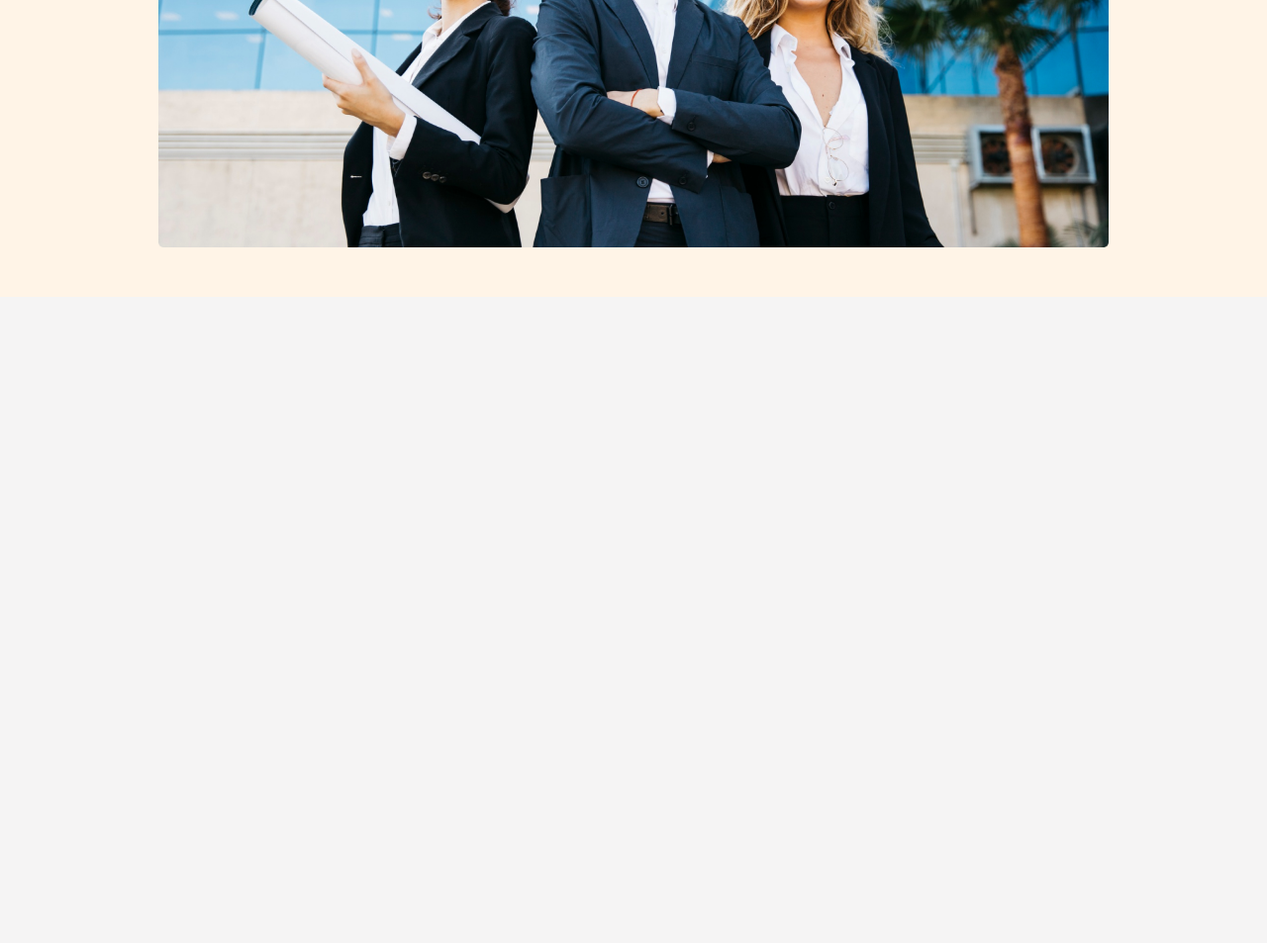
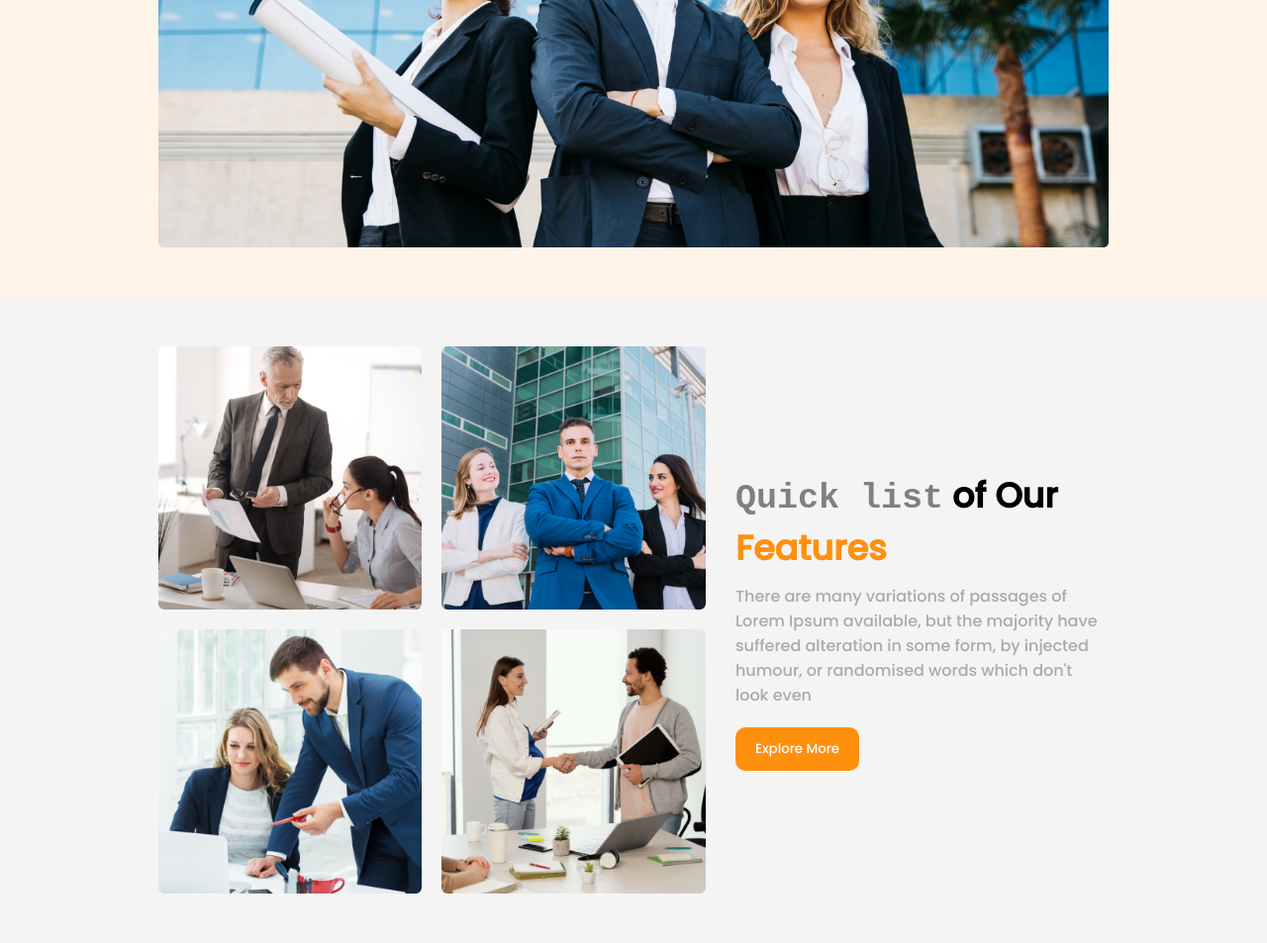
Before and after one commit to Sayemhaque/G3-Architects, a plain HTML site: page index.html in a window 1280 px wide. Shown: the part 675-1628 px from the top of the page at 99% size. Before the commit the page ends 975 px from the top, so only its background shows below. Drawn offline with Linux system fonts and the light colour scheme.

Commit message:
feature section added

```diff
--- a/index.html
+++ b/index.html
@@ -42,5 +42,40 @@
       </div>
     </header>
     <!-- header  ends -->
+
+    <!-- main section start -->
+    <main>
+      <section class="feature-section">
+        <div class="container">
+          <div class="feature">
+            <div class="feature-imgs">
+              <img src="./images/team1.png" alt="" />
+              <img src="./images/team2.png" alt="" />
+              <img src="./images/team3.png" alt="" />
+              <img src="./images/team4.png" alt="" />
+            </div>
+            <div class="feature-info">
+              <h3 class="feature-title">
+                <span
+                  style="
+                    color: gray;
+                    font-family: 'Courier New', Courier, monospace;
+                  "
+                  >Quick list</span
+                >
+                of Our <span style="color: #ff900e">Features</span>
+              </h3>
+              <p class="feature-description">
+                There are many variations of passages of Lorem Ipsum available,
+                but the majority have suffered alteration in some form, by
+                injected humour, or randomised words which don't look even
+              </p>
+              <button class="banner-btn">Explore More</button>
+            </div>
+          </div>
+        </div>
+      </section>
+    </main>
+    <!-- main section ends -->
   </body>
 </html>
--- a/styles/style.css
+++ b/styles/style.css
@@ -14,6 +14,7 @@
  --------------------------------*/
  img {
     width: 100%;
+    height: 100%;
   }
   body{
     background-color: #f5f4f4;
@@ -91,14 +92,43 @@
     font-size: 15px;
   }
 
+   /* -----------------------------
+       feature section style
+ --------------------------------*/
+ .feature{
+    display: flex;
+    justify-content: space-between;
+    align-items: center;
+    gap: 30px;
+ }
 
+ .feature-imgs{
+    display: grid;
+    grid-template-columns: repeat(2,1fr);
+    gap: 20px;
+ }
+
+ .feature-info{
+    width: 50%;
+ }
+
+ .feature-title{
+    font-size: 35px;
+ }
+
+ .feature-description{
+    color: rgb(172, 169, 169);
+    font: 10px;
+    margin-top: 10px;
+ }
 
   /* --------------------------
         Responsive styles
   ------------------------------*/
-
+/* mobile responsive */
 
 @media screen  and (max-width:576px) {
+    /* header */
     nav ul{
         display: none;
     }
@@ -110,4 +140,34 @@
     .banner-description{
         font-size: 13px;
     }
+    /* feature */
+    .feature{
+       flex-direction: column;
+     }
+     .feature-imgs{
+        grid-template-columns: repeat(2,1fr);
+        gap: 20px;
+     }
+     .feature-info{
+        width: 100%;
+        text-align: center;
+     }
 }
+
+
+/* tablet responsive */
+
+@media screen and (min-width:577px) and (max-width:992px) {
+     /* feature */
+     .feature{
+        flex-direction: column-reverse;
+      }
+      .feature-imgs{
+         grid-template-columns: repeat(2,1fr);
+         gap: 20px;
+      }
+      .feature-info{
+         width: 100%;
+         text-align: center;
+      }
+}
```
